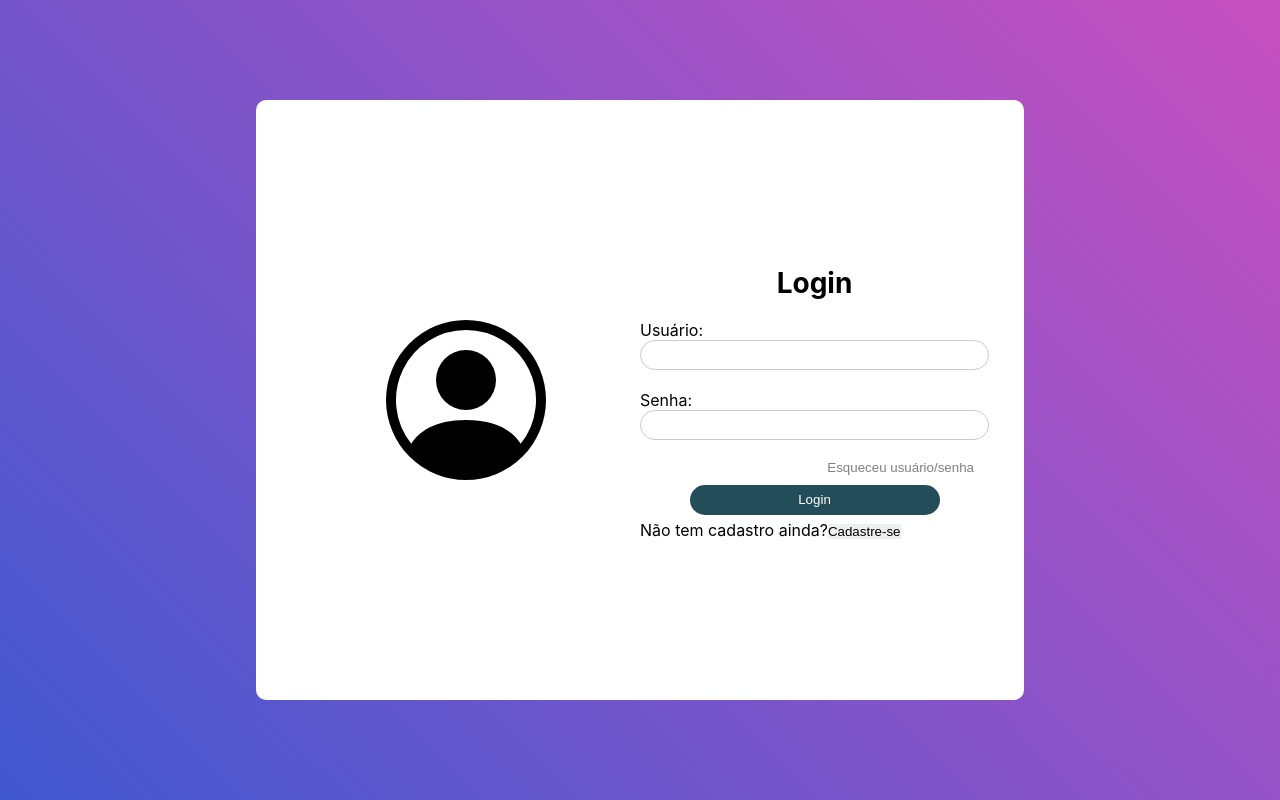
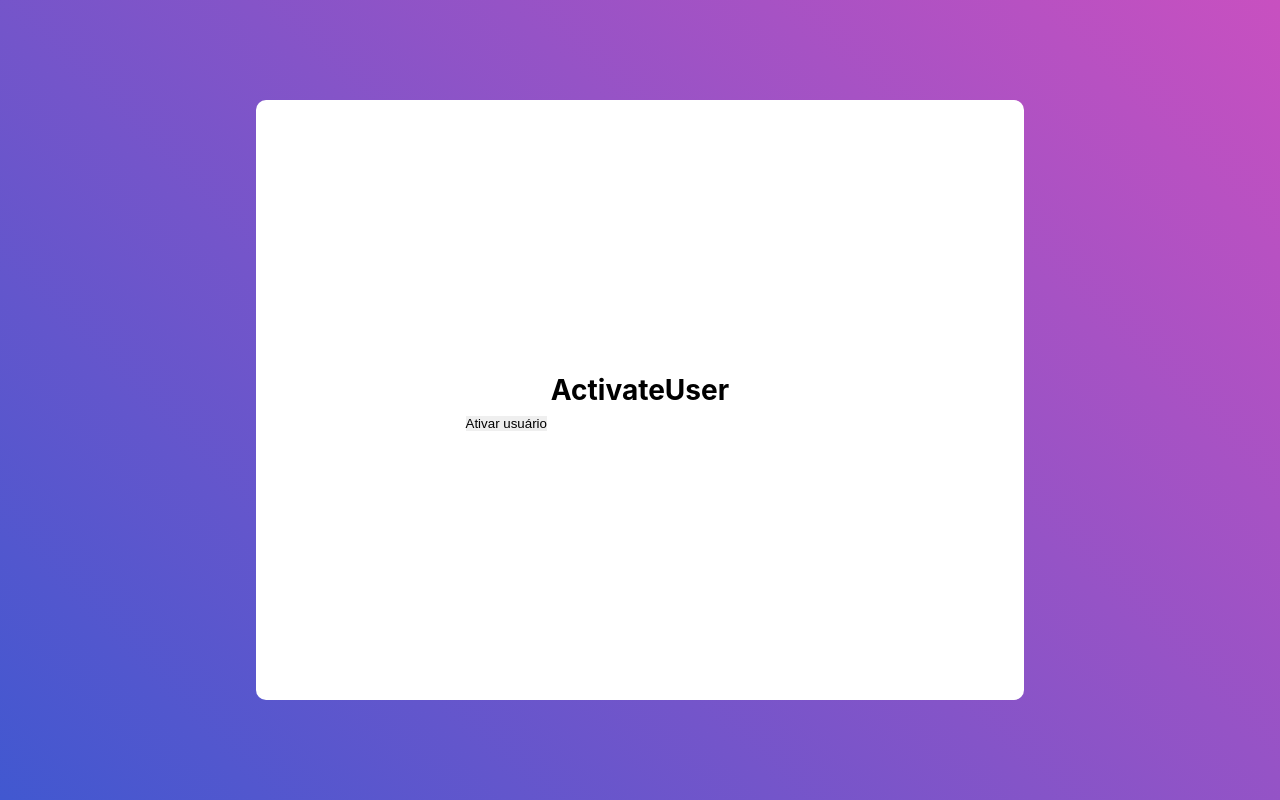
Before and after one commit to Andreypanegallito/cadastroNode, a React (Create React App) app in the folder client/: page /activateUser in a window 1280 px wide. Before the commit this address led to /login. Built offline with nearby package versions, Linux system fonts and the light colour scheme; no server answers.

Commit message:
Criado rota e pagina para ativar usuário

```diff
--- a/client/src/components/routes/index.tsx
+++ b/client/src/components/routes/index.tsx
@@ -4,6 +4,7 @@ import LoginPage from "../../pages/login/index";
 import UsersPage from "../../pages/users/index";
 import CadastroPage from "../../pages/cadastro/index";
 import ContatoPage from "../../pages/contato/index";
+import ActivateUserPage from "../../pages/activateUser/index";
 import Cookies from "js-cookie";
 import PageNotFound from "../../pages/pageNotFound";
 
@@ -28,6 +29,10 @@ const router = createBrowserRouter([
     Component: LoginPage,
   },
   {
+    path: "/activateUser",
+    Component: ActivateUserPage,
+  },
+  {
     path: "/users",
     Component: UsersPage,
     loader: protectedLoader,
--- /dev/null
+++ b/client/src/pages/activateUser/index.tsx
@@ -0,0 +1,34 @@
+import React, { useState } from "react";
+import axios from "axios";
+import { useNavigate } from "react-router-dom";
+
+
+const ActivateUser = () => {
+  const navigate = useNavigate();
+  const apiUrl = process.env.REACT_APP_API_NODE_URL;
+
+  const handleActivateUser = () => {
+    console.log("a")
+
+
+  };
+
+
+  return (
+    <section id="login">
+      <div className="container-login">
+        <div className="content-login half-login">
+          <div className="titulo">
+            <h1>ActivateUser</h1>
+          </div>
+
+          <div className="btnActivateUser">
+            <button type="button" onClick={handleActivateUser}> Ativar usuário</button>
+          </div>
+
+        </div>
+      </div>
+    </section>
+  );
+};
+export default ActivateUser;
```
